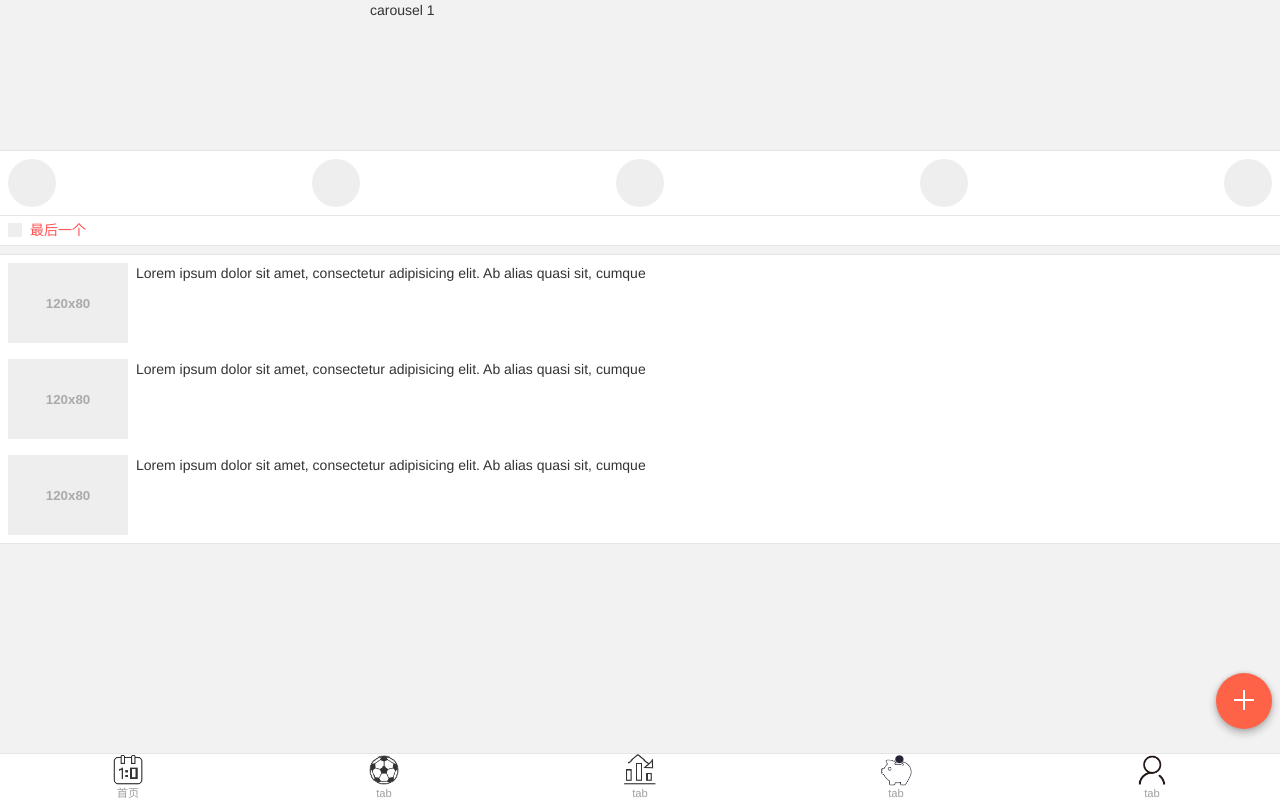
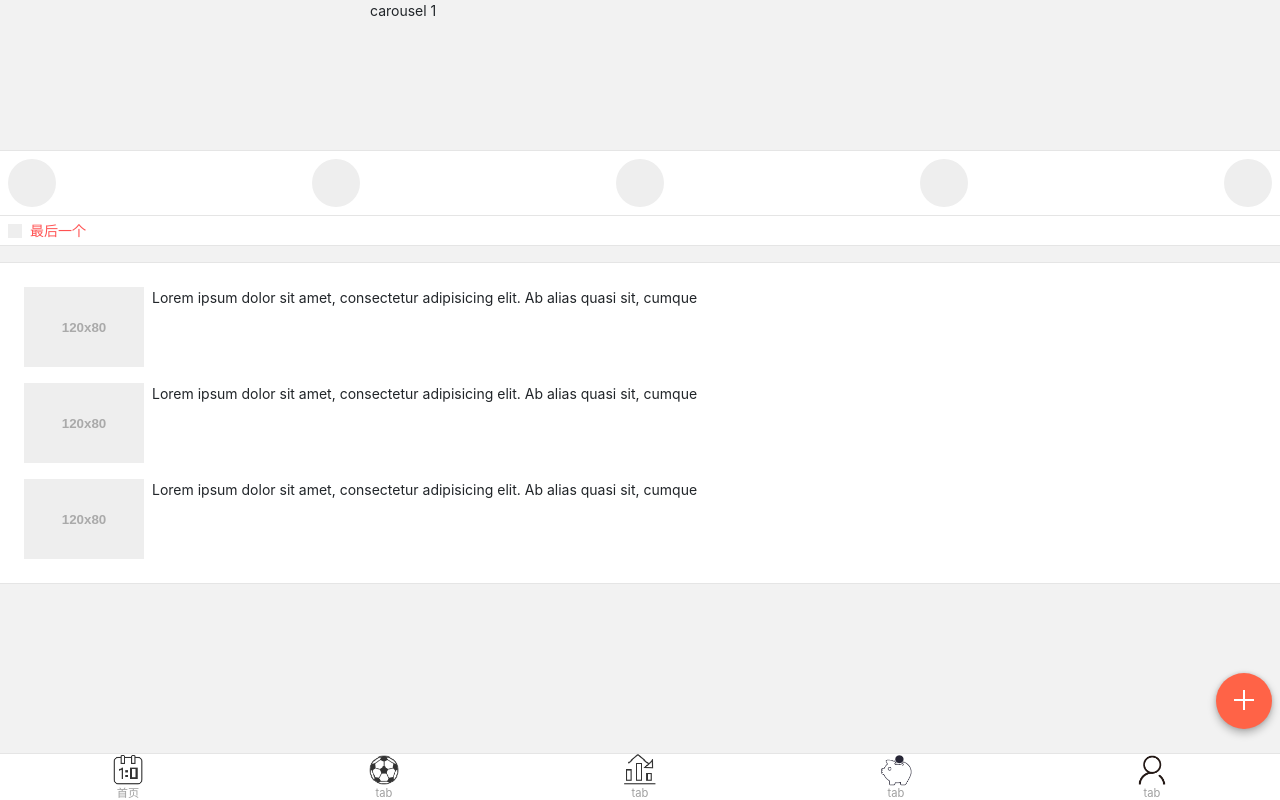
Before and after one commit to tang7h/caipiao, a PHP site: page / in a window 1280 px wide. Run offline with PHP 8.4, Linux system fonts and the light colour scheme; some libraries are stand-ins or nearby versions.

Commit message:
改进了对 Bootstrap4 的兼容

```diff
--- a/css/caipiao.css
+++ b/css/caipiao.css
@@ -22,16 +22,16 @@
 }
 
 .card,
-section {
+.section {
 	background: #fff;
 	border-top: .5px solid rgba(0,0,0,.1);
 	border-bottom: .5px solid rgba(0,0,0,.1);
 	margin-top: -1px;
 }
-section.with-padding {
+.section.with-padding {
 	padding: 16px;
 }
-section.with-margin {
+.section.with-margin {
 	margin: 16px 0;
 }
 
--- a/index.php
+++ b/index.php
@@ -7,15 +7,14 @@
 	<meta name="apple-mobile-web-app-status-bar-style" content="black">
 	<meta name="format-detection" content="telephone=no">
 	<meta name="Keywords" content="彩票,体育彩票,足球彩票,手机彩票,wap彩票,手机预定彩票"/>
+	<title>彩票</title>
+	<!-- Bootstrap -->
+	<link rel="stylesheet" href="https://cdn.rawgit.com/twbs/bootstrap/v4-dev/dist/css/bootstrap.css">
+	<script src="https://cdn.bootcss.com/jquery/2.1.4/jquery.min.js"></script>
+	<script src="https://cdn.rawgit.com/twbs/bootstrap/v4-dev/dist/js/bootstrap.js"></script>
+
 	<link rel="stylesheet" type="text/css" href="css/caipiao.css">
-	<title>彩票</title>
-	<link rel="stylesheet" href="https://maxcdn.bootstrapcdn.com/font-awesome/4.5.0/css/font-awesome.min.css">
 	<script src="holder.js"></script>
-	<script src="//cdn.bootcss.com/jquery/1.11.3/jquery.min.js"></script>
-	<!-- Bootstrap -->
-	<link rel="stylesheet" href="//cdn.bootcss.com/bootstrap/3.3.5/css/bootstrap.min.css">
-	<script src="//cdn.bootcss.com/bootstrap/3.3.5/js/bootstrap.min.js"></script>
-	<link rel="stylesheet" href="css/caipiao.css">
 </head>
 <body>
 	<!-- 顶部轮播 -->
@@ -23,15 +22,15 @@
 		<div id="carousel-top" class="carousel slide" data-ride="carousel" data-interval="3000">
 			<!-- Carousel items -->
 			<div class="carousel-inner">
-				<div class="active item">carousel 1</div>
-				<div class="item">carousel 2</div>
-				<div class="item">carousel 3</div>
+				<div class="active carousel-item">carousel 1</div>
+				<div class="carousel-item">carousel 2</div>
+				<div class="carousel-item">carousel 3</div>
 			</div>
 		</div>
 	</div>
 
 	<!-- 快捷入口图标 -->
-	<div class="section-nav-icons card">
+	<div class="section-nav-icons section">
 		<a href="#" class="nav-item">
 			<div class="nav-item-icon"></div>
 			<div class="nav-item-label">链接</div>
@@ -55,7 +54,7 @@
 	</div>
 
 	<!-- 滚动新闻 -->
-	<div class="section-scroll-news card">
+	<div class="section-scroll-news section">
 		<div class="scroll-news">
 			<ul class="scroll-news-list">
 				<li class="scroll-news-item">
@@ -83,7 +82,7 @@
 	</div>
 
 	<!-- 文章列表 -->
-	<div class="article-list card card-with-margin">
+	<div class="article-list section with-padding with-margin">
 		<div class="article-item">
 			<img src="holder.js/120x80" alt="">
 			<p>Lorem ipsum dolor sit amet, consectetur adipisicing elit. Ab alias quasi sit, cumque</p>
```
